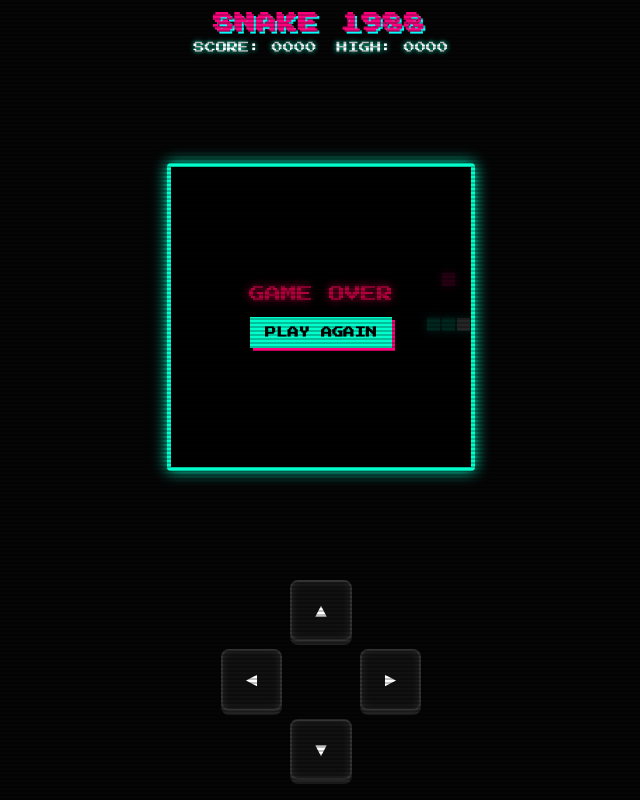
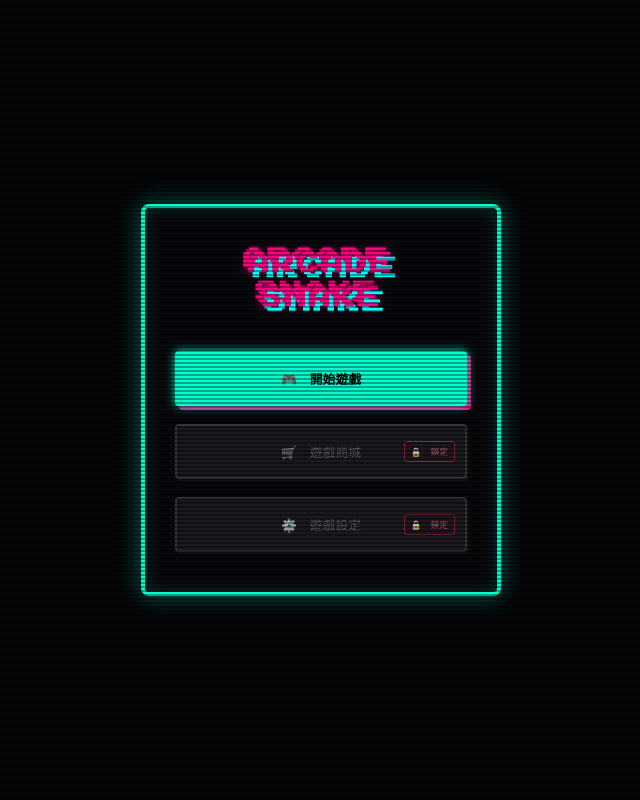
Before and after one commit to jasonlam851-arch/snake, a plain HTML site: page index.html in a window 1280 px wide. Shown: the whole page, without its empty margins (319-959 px from the left). Drawn offline with Linux system fonts and the light colour scheme.

Commit message:
Update index.html

```diff
--- a/index.html
+++ b/index.html
@@ -2,9 +2,9 @@
 <html lang="zh-TW">
 <head>
     <meta charset="UTF-8">
-    <meta name="viewport" content="width=device-width, initial-scale=1.0, maximum-scale=1.0, user-scalable=no">
-    <title>ARCADE SNAKE 80s</title>
-    <!-- 引入懷舊街機像素字型 -->
+    <meta name="viewport" content="width=device-width, initial-scale=1.0">
+    <title>ARCADE SNAKE 1988 - 主選單</title>
+    <!-- 引入像素風格字型 -->
     <link href="https://fonts.googleapis.com/css2?family=Press+Start+2P&display=swap" rel="stylesheet">
     <style>
         * {
@@ -13,316 +13,253 @@
             padding: 0;
             user-select: none;
             -webkit-user-select: none;
-            touch-action: manipulation;
         }
 
         body {
-            background-color: #050505;
+            background-color: #050508;
             color: #00ffcc;
             font-family: 'Press Start 2P', monospace;
             display: flex;
-            flex-direction: column;
+            justify-content: center;
             align-items: center;
-            justify-content: space-between;
             min-height: 100vh;
-            padding: 10px;
             overflow: hidden;
+            position: relative;
         }
 
-        /* CRT 螢幕掃描線模擬效果 */
+        /* CRT 螢幕掃描線特效 */
         body::after {
             content: " ";
             display: block;
             position: absolute;
             top: 0; left: 0; bottom: 0; right: 0;
-            background: linear-gradient(rgba(18, 16, 16, 0) 50%, rgba(0, 0, 0, 0.25) 50%);
+            background: linear-gradient(rgba(18, 16, 16, 0) 50%, rgba(0, 0, 0, 0.35) 50%);
             background-size: 100% 4px;
             z-index: 10;
             pointer-events: none;
         }
 
-        /* 標題與計分板 */
-        header {
+        /* 主選單容器 */
+        .menu-container {
+            display: flex;
+            flex-direction: column;
+            align-items: center;
+            justify-content: center;
+            background: rgba(10, 10, 15, 0.85);
+            border: 4px solid #00ffcc;
+            box-shadow: 0 0 25px rgba(0, 255, 204, 0.4), inset 0 0 15px rgba(0, 255, 204, 0.2);
+            border-radius: 8px;
+            padding: 40px 30px;
+            width: 360px;
             text-align: center;
-            margin-top: 5px;
+            z-index: 2;
+            transition: all 0.3s ease;
+        }
+
+        /* 遊戲標題 */
+        .game-title {
+            font-size: 1.4rem;
+            color: #ff007f;
+            text-shadow: 3px 3px #00ffff, -3px -3px #ff007f;
+            margin-bottom: 35px;
+            line-height: 1.5;
+            letter-spacing: 2px;
+            animation: pulseTitle 2s infinite alternate;
+        }
+
+        /* 按鈕區域 */
+        .button-group {
+            display: flex;
+            flex-direction: column;
+            gap: 18px;
+            width: 100%;
+        }
+
+        /* 通用按鈕樣式 */
+        .btn {
+            font-family: 'Press Start 2P', monospace;
+            font-size: 0.8rem;
+            padding: 16px 10px;
+            border: 2px solid transparent;
+            border-radius: 4px;
+            cursor: pointer;
+            position: relative;
+            display: flex;
+            justify-content: center;
+            align-items: center;
+            transition: all 0.2s ease;
+            outline: none;
+        }
+
+        /* 可使用的按鈕：開始遊戲 */
+        .btn-start {
+            background-color: #00ffcc;
+            color: #000;
+            border-color: #00ffcc;
+            box-shadow: 0 0 10px #00ffcc, 4px 4px 0px #ff007f;
+            font-weight: bold;
+        }
+
+        .btn-start:hover {
+            transform: translateY(-2px) scale(1.02);
+            box-shadow: 0 0 20px #00ffcc, 6px 6px 0px #ff007f;
+            background-color: #33ffd6;
+        }
+
+        .btn-start:active {
+            transform: translate(2px, 2px);
+            box-shadow: 2px 2px 0px #ff007f;
+        }
+
+        /* 未開放按鈕：商城與設定 */
+        .btn-disabled {
+            background-color: #1a1a24;
+            color: #555566;
+            border-color: #333344;
+            cursor: not-allowed;
+            box-shadow: 2px 2px 0px #111;
+            filter: grayscale(60%);
+        }
+
+        .btn-disabled:hover {
+            border-color: #ff0055;
+            color: #884455;
+        }
+
+        /* 按鈕右側鎖定標籤 */
+        .lock-badge {
+            font-size: 0.55rem;
+            position: absolute;
+            right: 10px;
+            background: #2a1122;
+            color: #ff4477;
+            padding: 3px 6px;
+            border-radius: 3px;
+            border: 1px solid #ff0055;
+        }
+
+        /* 提示彈窗 (Toast) */
+        .toast {
+            position: fixed;
+            top: 30px;
+            background: #ff007f;
+            color: #fff;
+            padding: 12px 20px;
+            font-size: 0.65rem;
+            border-radius: 4px;
+            box-shadow: 0 0 15px #ff007f;
+            z-index: 20;
+            opacity: 0;
+            transform: translateY(-20px);
+            transition: all 0.3s ease;
+            pointer-events: none;
+            line-height: 1.4;
+        }
+
+        .toast.show {
+            opacity: 1;
+            transform: translateY(0);
+        }
+
+        /* 遊戲畫面容器（預設隱藏） */
+        .game-screen {
+            display: none;
+            flex-direction: column;
+            align-items: center;
             z-index: 2;
         }
 
-        h1 {
-            font-size: 1.2rem;
+        .btn-back {
+            margin-top: 15px;
+            background: transparent;
             color: #ff007f;
-            text-shadow: 2px 2px #00ffff, -2px -2px #ff007f;
-            margin-bottom: 8px;
-            letter-spacing: 2px;
+            border: 2px solid #ff007f;
+            padding: 10px;
+            font-size: 0.65rem;
+            cursor: pointer;
+            font-family: inherit;
         }
 
-        .score-board {
-            display: flex;
-            gap: 20px;
-            font-size: 0.7rem;
+        .btn-back:hover {
+            background: #ff007f;
             color: #fff;
-            text-shadow: 0 0 5px #00ffcc;
         }
 
-        /* 遊戲畫布區域 */
-        .game-container {
-            position: relative;
-            margin: 10px 0;
-            border: 4px solid #00ffcc;
-            box-shadow: 0 0 15px #00ffcc, inset 0 0 15px #00ffcc;
-            border-radius: 4px;
-            background-color: #000;
-            z-index: 2;
-        }
-
-        canvas {
-            display: block;
-            background-color: #080808;
-        }
-
-        /* 遊戲結束覆蓋畫面 */
-        .game-over-overlay {
-            position: absolute;
-            top: 0; left: 0;
-            width: 100%; height: 100%;
-            background: rgba(0, 0, 0, 0.85);
-            display: flex;
-            flex-direction: column;
-            justify-content: center;
-            align-items: center;
-            z-index: 5;
-        }
-
-        .game-over-text {
-            color: #ff0055;
-            font-size: 1rem;
-            text-shadow: 0 0 8px #ff0055;
-            margin-bottom: 15px;
-            animation: blink 1s infinite;
-        }
-
-        .restart-btn {
-            background: #00ffcc;
-            color: #000;
-            border: none;
-            padding: 10px 15px;
-            font-family: 'Press Start 2P', monospace;
-            font-size: 0.7rem;
-            font-weight: bold;
-            box-shadow: 3px 3px 0px #ff007f;
-            cursor: pointer;
-        }
-
-        .restart-btn:active {
-            transform: translate(2px, 2px);
-            box-shadow: 1px 1px 0px #ff007f;
-        }
-
-        /* 街機控制器 (虛擬按鈕) */
-        .controls {
-            display: grid;
-            grid-template-columns: repeat(3, 1fr);
-            grid-template-rows: repeat(3, 1fr);
-            gap: 8px;
-            width: 200px;
-            height: 200px;
-            margin-bottom: 10px;
-            z-index: 2;
-        }
-
-        .btn {
-            background: #111;
-            border: 2px solid #333;
-            border-radius: 8px;
-            color: #fff;
-            font-size: 1.2rem;
-            display: flex;
-            justify-content: center;
-            align-items: center;
-            box-shadow: 0 4px 0 #222, inset 0 0 8px rgba(255, 255, 255, 0.1);
-        }
-
-        .btn:active {
-            background: #222;
-            box-shadow: 0 1px 0 #222;
-            transform: translateY(3px);
-            color: #00ffcc;
-            border-color: #00ffcc;
-        }
-
-        .btn-up { grid-column: 2; grid-row: 1; }
-        .btn-left { grid-column: 1; grid-row: 2; }
-        .btn-right { grid-column: 3; grid-row: 2; }
-        .btn-down { grid-column: 2; grid-row: 3; }
-
-        @keyframes blink {
-            0%, 100% { opacity: 1; }
-            50% { opacity: 0; }
+        /* 動畫效果 */
+        @keyframes pulseTitle {
+            0% { text-shadow: 3px 3px #00ffff, -3px -3px #ff007f; }
+            100% { text-shadow: 5px 5px #00ffff, -5px -5px #ff007f, 0 0 12px #ff007f; }
         }
     </style>
 </head>
 <body>
 
-    <header>
-        <h1>SNAKE 1988</h1>
-        <div class="score-board">
-            <div>SCORE: <span id="score">0000</span></div>
-            <div>HIGH: <span id="high-score">0000</span></div>
-        </div>
-    </header>
+    <!-- 頂部提示訊息彈窗 -->
+    <div id="toast" class="toast">⚠️ 功能暫未開放，敬請期待！</div>
 
-    <div class="game-container">
-        <canvas id="gameCanvas" width="300" height="300"></canvas>
-        <div id="gameOver" class="game-over-overlay" style="display: none;">
-            <div class="game-over-text">GAME OVER</div>
-            <button class="restart-btn" onclick="resetGame()">PLAY AGAIN</button>
+    <!-- 主選單介面 -->
+    <div id="mainMenu" class="menu-container">
+        <h1 class="game-title">ARCADE<br>SNAKE</h1>
+
+        <div class="button-group">
+            <!-- 唯一可用的按鈕 -->
+            <button class="btn btn-start" onclick="startGame()">
+                🎮 開始遊戲
+            </button>
+
+            <!-- 暫不開放的按鈕 1 -->
+            <button class="btn btn-disabled" onclick="showLockedNotice('遊戲商城')">
+                🛒 遊戲商城
+                <span class="lock-badge">🔒 鎖定</span>
+            </button>
+
+            <!-- 暫不開放的按鈕 2 -->
+            <button class="btn btn-disabled" onclick="showLockedNotice('遊戲設定')">
+                ⚙️ 遊戲設定
+                <span class="lock-badge">🔒 鎖定</span>
+            </button>
         </div>
     </div>
 
-    <!-- 街機 D-Pad 操作區 -->
-    <div class="controls">
-        <div class="btn btn-up" onclick="changeDirection('UP')">▲</div>
-        <div class="btn btn-left" onclick="changeDirection('LEFT')">◄</div>
-        <div class="btn btn-right" onclick="changeDirection('RIGHT')">►</div>
-        <div class="btn btn-down" onclick="changeDirection('DOWN')">▼</div>
+    <!-- 遊戲進行畫面（點擊開始遊戲後顯示） -->
+    <div id="gameScreen" class="game-screen">
+        <div style="color: #00ffcc; margin-bottom: 10px; font-size: 0.8rem;">--- GAME RUNNING ---</div>
+        <!-- 這裡可以放您的 Canvas 畫布 -->
+        <canvas id="canvas" width="300" height="300" style="background: #000; border: 3px solid #00ffcc;"></canvas>
+        <button class="btn-back" onclick="backToMenu()">◀ 返回主選單</button>
     </div>
 
     <script>
-        const canvas = document.getElementById("gameCanvas");
-        const ctx = canvas.getContext("2d");
-        const scoreElement = document.getElementById("score");
-        const highScoreElement = document.getElementById("high-score");
-        const gameOverScreen = document.getElementById("gameOver");
+        const mainMenu = document.getElementById('mainMenu');
+        const gameScreen = document.getElementById('gameScreen');
+        const toast = document.getElementById('toast');
+        let toastTimer = null;
 
-        // 網格設定
-        const gridSize = 15;
-        const tileCount = canvas.width / gridSize;
-
-        // 遊戲狀態
-        let snake = [];
-        let food = { x: 0, y: 0 };
-        let dx = gridSize;
-        let dy = 0;
-        let score = 0;
-        let highScore = localStorage.getItem("snake_high_score") || 0;
-        let gameLoop;
-        let gameRunning = false;
-
-        highScoreElement.innerText = String(highScore).padStart(4, '0');
-
+        // 點擊「開始遊戲」
         function startGame() {
-            snake = [
-                { x: 10 * gridSize, y: 10 * gridSize },
-                { x: 9 * gridSize, y: 10 * gridSize },
-                { x: 8 * gridSize, y: 10 * gridSize }
-            ];
-            score = 0;
-            dx = gridSize;
-            dy = 0;
-            scoreElement.innerText = "0000";
-            gameOverScreen.style.display = "none";
-            generateFood();
-            gameRunning = true;
-            if (gameLoop) clearInterval(gameLoop);
-            gameLoop = setInterval(drawGame, 100);
+            mainMenu.style.display = 'none';
+            gameScreen.style.display = 'flex';
+            // 在這裡可呼叫您貪食蛇遊戲的初始化邏輯，如：startGameLoop();
         }
 
-        function generateFood() {
-            food.x = Math.floor(Math.random() * tileCount) * gridSize;
-            food.y = Math.floor(Math.random() * tileCount) * gridSize;
-            // 確保食物不會刷在蛇身上
-            snake.forEach(part => {
-                if (part.x === food.x && part.y === food.y) generateFood();
-            });
+        // 點擊「返回主選單」
+        function backToMenu() {
+            gameScreen.style.display = 'none';
+            mainMenu.style.display = 'flex';
         }
 
-        function drawGame() {
-            if (!gameRunning) return;
+        // 點擊「未開放按鈕」時觸發提示
+        function showLockedNotice(featureName) {
+            toast.innerText = `🚨 [${featureName}] 暫未開放！`;
+            toast.classList.add('show');
 
-            // 移動蛇頭
-            const head = { x: snake[0].x + dx, y: snake[0].y + dy };
+            // 防止重複點擊導致計時器衝突
+            if (toastTimer) clearTimeout(toastTimer);
 
-            // 撞牆判定
-            if (head.x < 0 || head.x >= canvas.width || head.y < 0 || head.y >= canvas.height) {
-                return endGame();
-            }
-
-            // 撞自己判定
-            for (let i = 0; i < snake.length; i++) {
-                if (head.x === snake[i].x && head.y === snake[i].y) {
-                    return endGame();
-                }
-            }
-
-            snake.unshift(head);
-
-            // 吃食物判定
-            if (head.x === food.x && head.y === food.y) {
-                score += 10;
-                scoreElement.innerText = String(score).padStart(4, '0');
-                if (score > highScore) {
-                    highScore = score;
-                    highScoreElement.innerText = String(highScore).padStart(4, '0');
-                    localStorage.setItem("snake_high_score", highScore);
-                }
-                generateFood();
-            } else {
-                snake.pop();
-            }
-
-            // 繪製背景
-            ctx.fillStyle = "#080808";
-            ctx.fillRect(0, 0, canvas.width, canvas.height);
-
-            // 繪製食物 (霓虹粉紅色)
-            ctx.fillStyle = "#ff007f";
-            ctx.shadowBlur = 8;
-            ctx.shadowColor = "#ff007f";
-            ctx.fillRect(food.x + 1, food.y + 1, gridSize - 2, gridSize - 2);
-
-            // 繪製蛇身 (霓虹綠色)
-            ctx.fillStyle = "#00ffcc";
-            ctx.shadowBlur = 8;
-            ctx.shadowColor = "#00ffcc";
-            snake.forEach((part, index) => {
-                // 蛇頭顏色稍微不同
-                if (index === 0) ctx.fillStyle = "#ffffff";
-                else ctx.fillStyle = "#00ffcc";
-                ctx.fillRect(part.x + 1, part.y + 1, gridSize - 2, gridSize - 2);
-            });
-
-            // 清除發光特效發散
-            ctx.shadowBlur = 0;
+            toastTimer = setTimeout(() => {
+                toast.classList.remove('show');
+            }, 2000);
         }
-
-        function changeDirection(dir) {
-            if (!gameRunning) return;
-            if (dir === 'UP' && dy === 0) { dx = 0; dy = -gridSize; }
-            if (dir === 'DOWN' && dy === 0) { dx = 0; dy = gridSize; }
-            if (dir === 'LEFT' && dx === 0) { dx = -gridSize; dy = 0; }
-            if (dir === 'RIGHT' && dx === 0) { dx = gridSize; dy = 0; }
-        }
-
-        function endGame() {
-            gameRunning = false;
-            clearInterval(gameLoop);
-            gameOverScreen.style.display = "flex";
-        }
-
-        function resetGame() {
-            startGame();
-        }
-
-        // 鍵盤方向鍵支援 (供電腦測試用)
-        window.addEventListener("keydown", e => {
-            if (e.key === "ArrowUp") changeDirection('UP');
-            if (e.key === "ArrowDown") changeDirection('DOWN');
-            if (e.key === "ArrowLeft") changeDirection('LEFT');
-            if (e.key === "ArrowRight") changeDirection('RIGHT');
-        });
-
-        // 初始化遊戲
-        startGame();
     </script>
 </body>
 </html>
```
